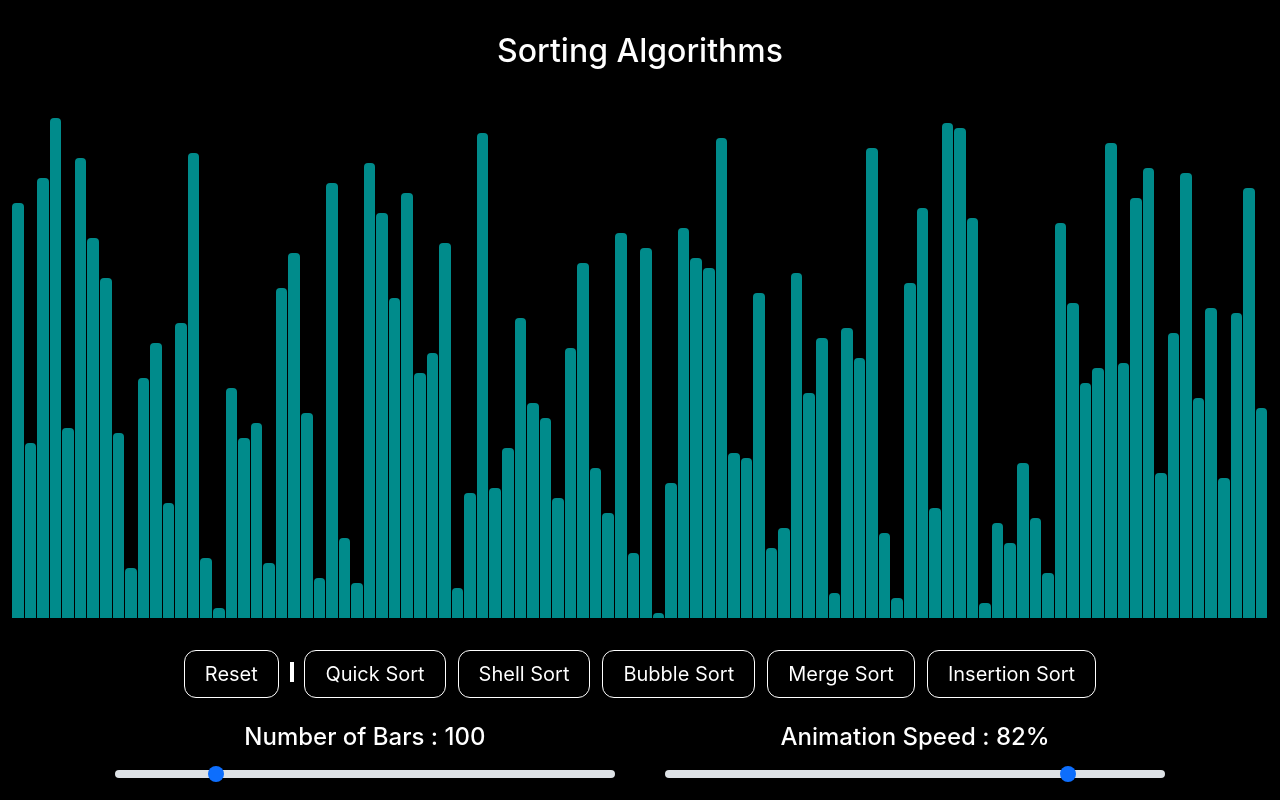
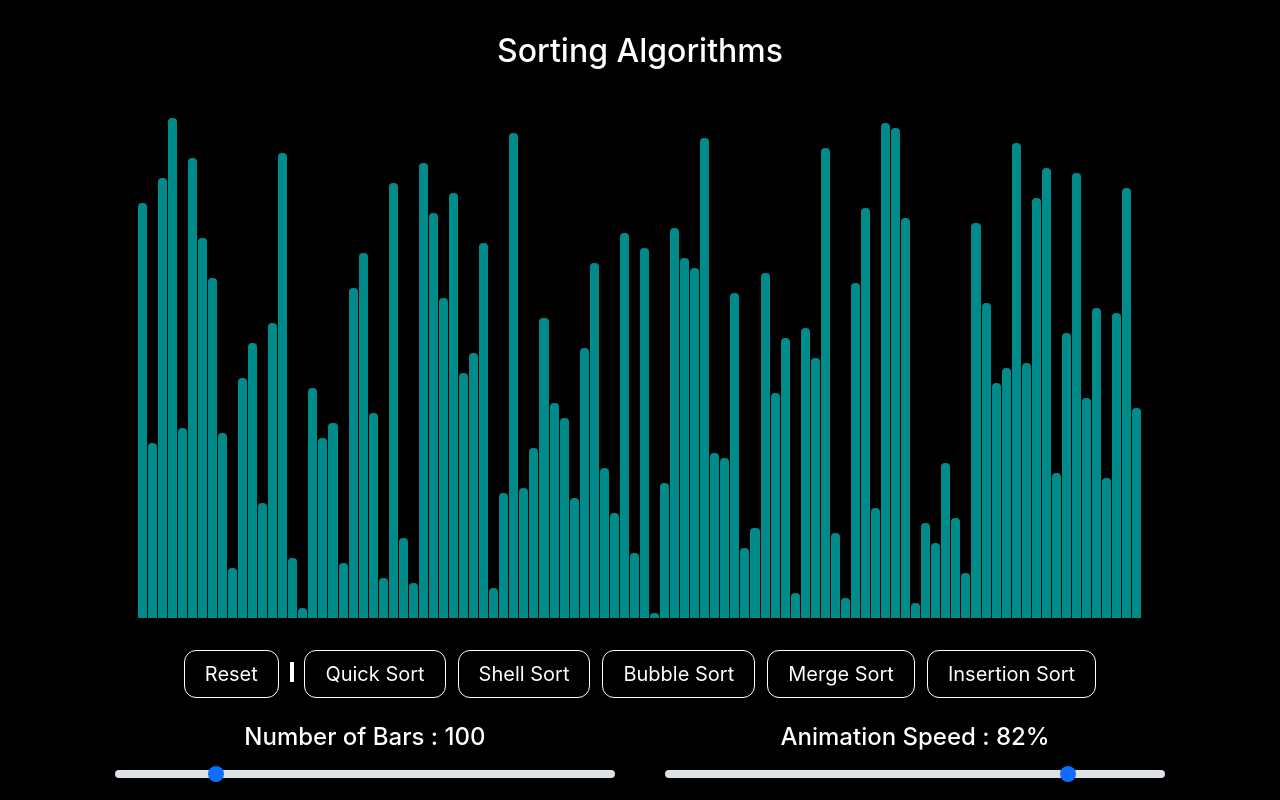
Before and after one commit to anish-kondepudi/AlgorithmVisualizer, a React (Create React App) app in the folder algorithm_visualizer/: page /sorting in a window 1280 px wide. Built offline with nearby package versions, Linux system fonts and the light colour scheme.

Commit message:
Shortened width of centered bars

```diff
--- a/algorithm_visualizer/src/pages/SortingPage.css
+++ b/algorithm_visualizer/src/pages/SortingPage.css
@@ -38,8 +38,8 @@
 
 .sortingPage .bars-container {
 	margin-bottom: .5em;
-	text-align: center;
-	width: 100%;
+	margin-left: 10%;
+	width: 80%;
 	display: flex;
 	align-items: flex-end;
 	flex-direction: row;
--- a/algorithm_visualizer/src/pages/SortingPage.js
+++ b/algorithm_visualizer/src/pages/SortingPage.js
@@ -66,13 +66,15 @@ export const SortingPage = () => {
 
     setTimeComplexity(null);
 
-    const arrayBars = [...document.getElementsByClassName('bar')];
+    const array = randomArray();
+    console.log(array.length);
 
-    const array = randomArray();
+    const arrayBars = [...document.getElementsByClassName('bar')]; // This is grabbing only the old bars
+    console.log(arrayBars.length);
 
     arrayBars.forEach((bar, index) => {
-      const offsetDelay = 1500 * index / numberOfBars;
-      const duration = 500;
+      const offsetDelay = 450 * index / numberOfBars;
+      const duration = 150;
 
       bar.style.backgroundColor = DEFAULT_COLOR;
       bar.animate([
@@ -87,6 +89,7 @@ export const SortingPage = () => {
     });
 
     setArr(array);
+
   }
 
   const animate = (animations) => {
@@ -193,7 +196,7 @@ export const SortingPage = () => {
 
       {/* Buttons to Start/Reset Sorting Visualizer */}
       <div className="buttons-bar">
-        <button className="btn" onClick={() => resetArray()}>Reset</button>
+        <button className="btn" onClick={() => {resetArray();}}>Reset</button>
         <span className="divider"></span>
         <button className="btn" onClick={() => {quickSort();}}>Quick Sort</button>
         <button className="btn" onClick={() => {shellSort();}}>Shell Sort</button>
@@ -221,7 +224,7 @@ export const SortingPage = () => {
             resetColors();
           }} onInput={(e) => {
             setDelay(51 - e.target.value);
-          }} onCan type="range" step="1" min="1" max="50" defaultValue={51-delay} className="form-range speed slider"></input>
+          }} type="range" step="1" min="1" max="50" defaultValue={51-delay} className="form-range speed slider"></input>
         </div>
       </div>
 
```
Also changed, not shown: 1 other file (tests, documents, lock files or other folders).
